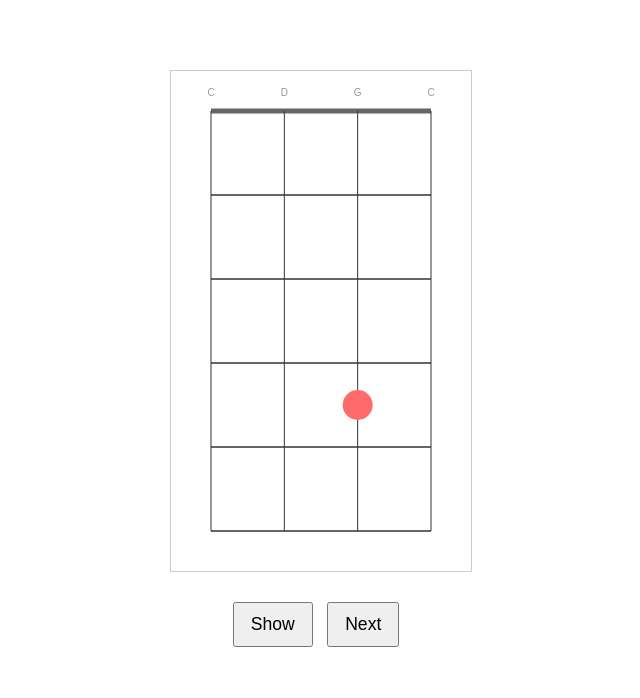
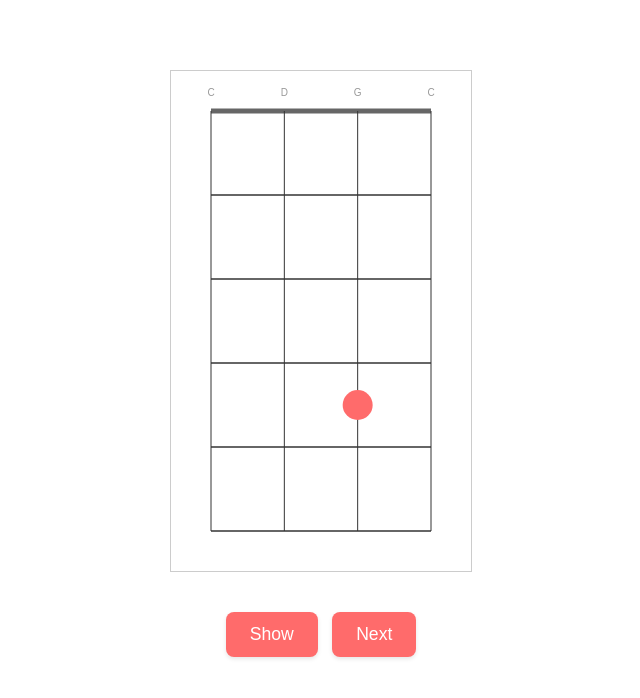
Before and after one commit to jgarte/requinto, a website with bundled scripts: page index.html in a window 1280 px wide. Shown: the whole page, without its empty margins (319-959 px from the left). Built offline with nearby package versions, Linux system fonts and the light colour scheme.

Commit message:
Make buttons look sleeker

```diff
--- a/index.html
+++ b/index.html
@@ -30,9 +30,26 @@ along with this program.  If not, see <https://www.gnu.org/licenses/>.
     text-align: center;
   }
   button {
-    padding: 10px 16px;
+    padding: 12px 24px;
     font-size: 1.1em;
-    margin-right: 10px;
+    margin: 10px 5px;
+    background: #FF6B6B;
+    color: white;
+    border: none;
+    border-radius: 8px;
+    cursor: pointer;
+    font-weight: 500;
+    transition: all 0.2s ease;
+    box-shadow: 0 2px 4px rgba(0, 0, 0, 0.1);
+  }
+  button:hover {
+    background: #ee5a5a;
+    transform: translateY(-1px);
+    box-shadow: 0 4px 8px rgba(0, 0, 0, 0.15);
+  }
+  button:active {
+    transform: translateY(0);
+    box-shadow: 0 2px 4px rgba(0, 0, 0, 0.1);
   }
   .prompt {
     font-size: 1.7em;
```
